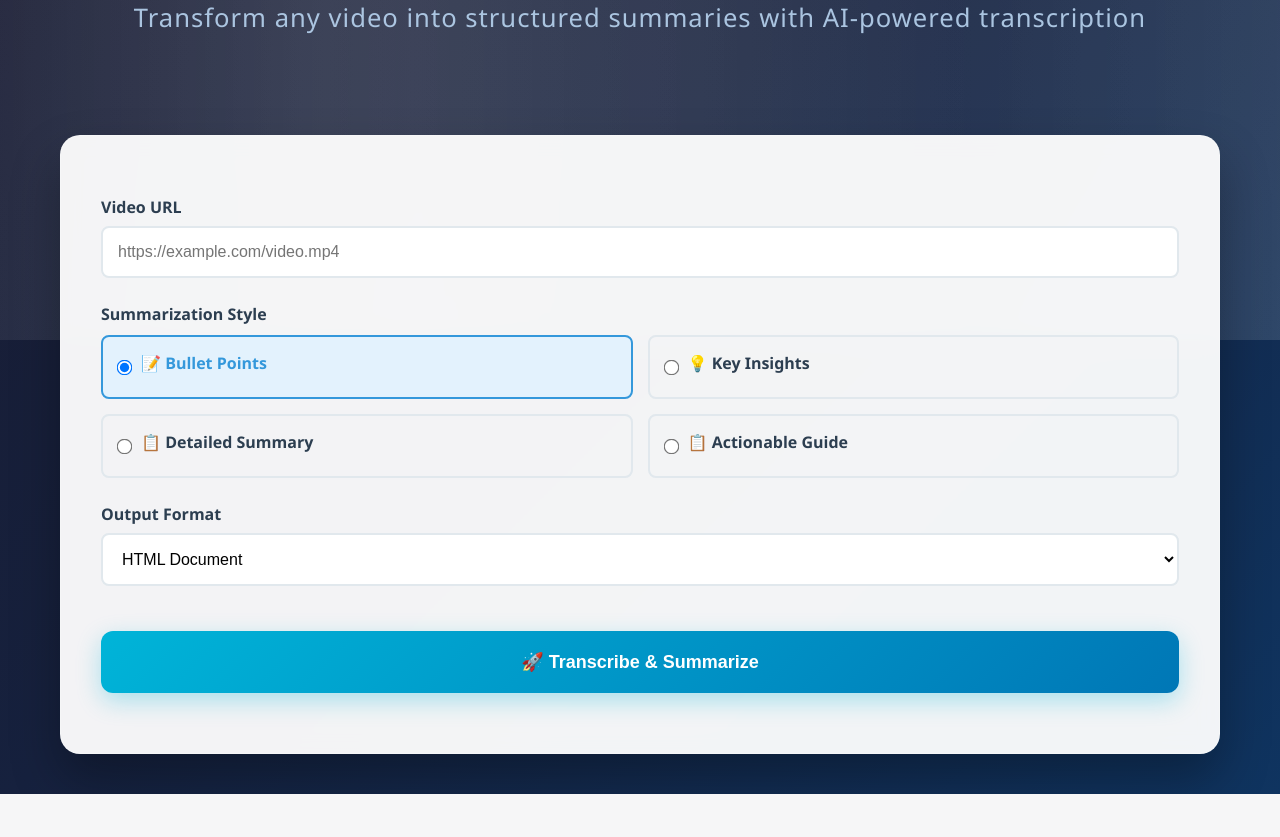
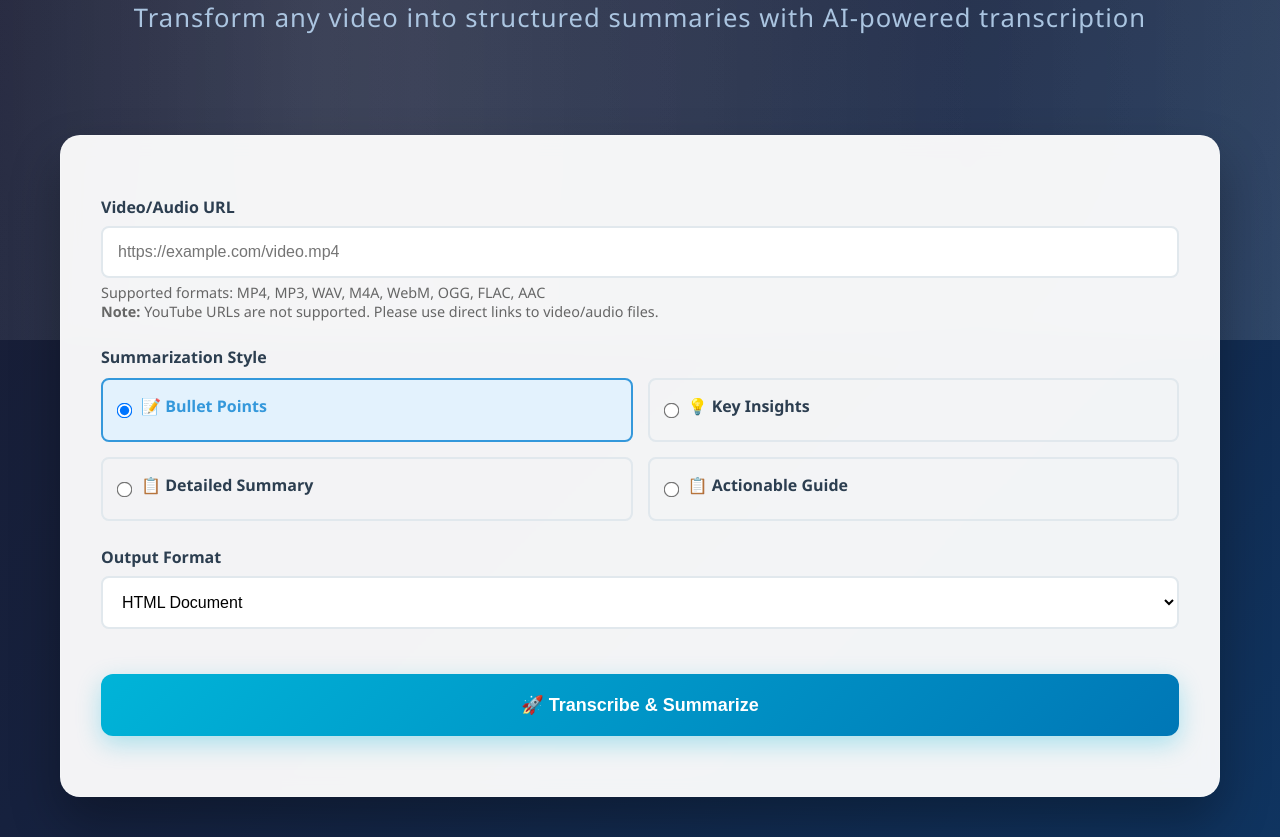
Before and after one commit to cor9/video-transcriber-summarizer, a Flask app: page / in a window 1280 px wide. Shown: the part 460-1297 px from the top of the page. Before the commit the page ends 1254 px from the top, so only its background shows below. Run offline with Flask 3, Linux system fonts and the light colour scheme.

Commit message:
Add URL validation and better error handling for unsupported formats like YouTube URLs

```diff
--- a/app.py
+++ b/app.py
@@ -64,11 +64,31 @@ Transcript:
 """
 }
 
+def validate_video_url(url):
+    """
+    Validate that the URL is a direct link to a video/audio file
+    """
+    # Check if it's a YouTube URL
+    if 'youtube.com' in url or 'youtu.be' in url:
+        raise ValueError("YouTube URLs are not supported. Please provide a direct link to a video or audio file (MP4, MP3, WAV, etc.).")
+
+    # Check if it's a direct media file
+    supported_extensions = ['.mp4', '.mp3', '.wav', '.m4a', '.webm', '.ogg', '.flac', '.aac']
+    if not any(url.lower().endswith(ext) for ext in supported_extensions):
+        # Check if URL contains media file patterns
+        if not any(pattern in url.lower() for pattern in ['/video/', '/audio/', '.mp4', '.mp3', '.wav', '.m4a']):
+            raise ValueError("Please provide a direct link to a video or audio file. Supported formats: MP4, MP3, WAV, M4A, WebM, OGG, FLAC, AAC")
+
+    return True
+
 def handle_transcribe_request(video_url):
     """
     Transcribe video using AssemblyAI API
     """
     try:
+        # Validate the URL first
+        validate_video_url(video_url)
+
         # Create a transcriber
         transcriber = aai.Transcriber()
 
--- a/templates/index.html
+++ b/templates/index.html
@@ -466,8 +466,12 @@
         <div class="form-container">
             <form id="transcribeForm">
                 <div class="form-group">
-                    <label for="videoUrl">Video URL</label>
+                    <label for="videoUrl">Video/Audio URL</label>
                     <input type="url" id="videoUrl" name="videoUrl" placeholder="https://example.com/video.mp4" required>
+                    <small style="color: #666; font-size: 0.9em; margin-top: 5px; display: block;">
+                        Supported formats: MP4, MP3, WAV, M4A, WebM, OGG, FLAC, AAC<br>
+                        <strong>Note:</strong> YouTube URLs are not supported. Please use direct links to video/audio files.
+                    </small>
                 </div>
 
                 <div class="form-group">
```
